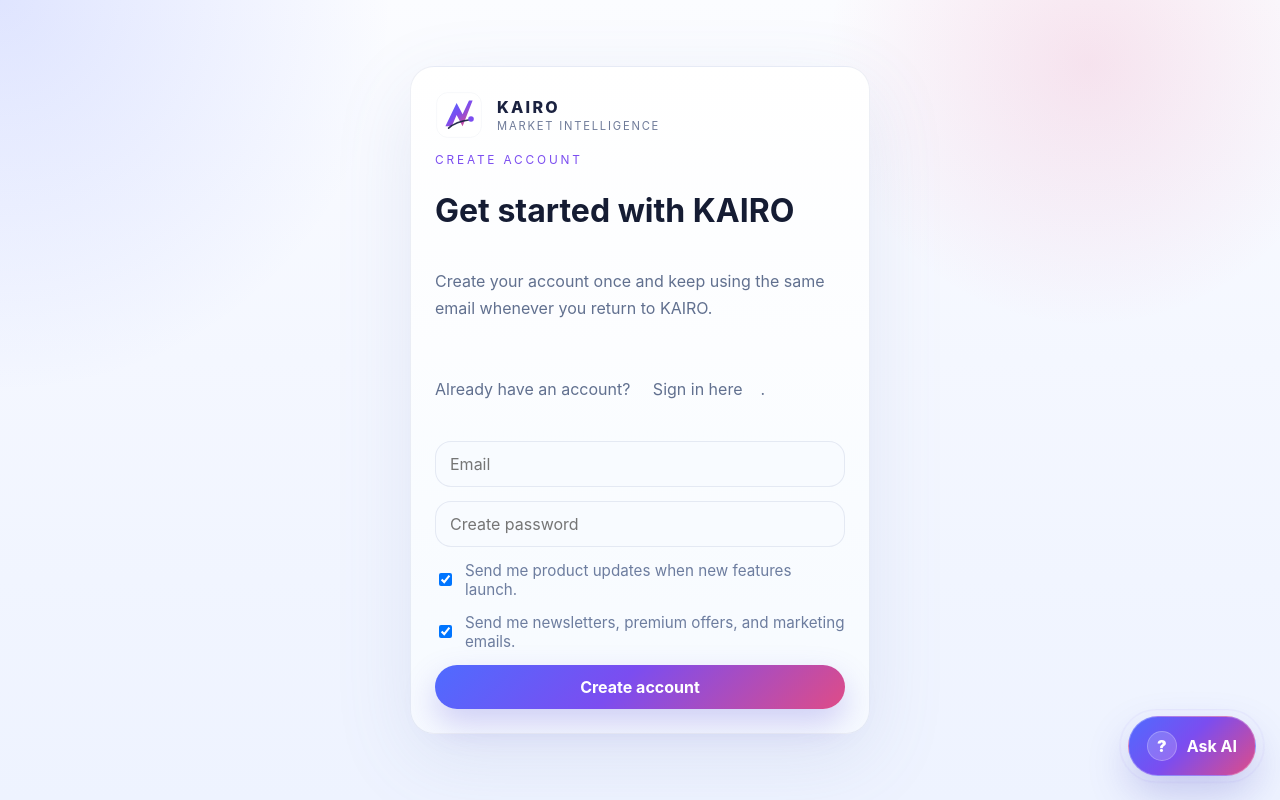
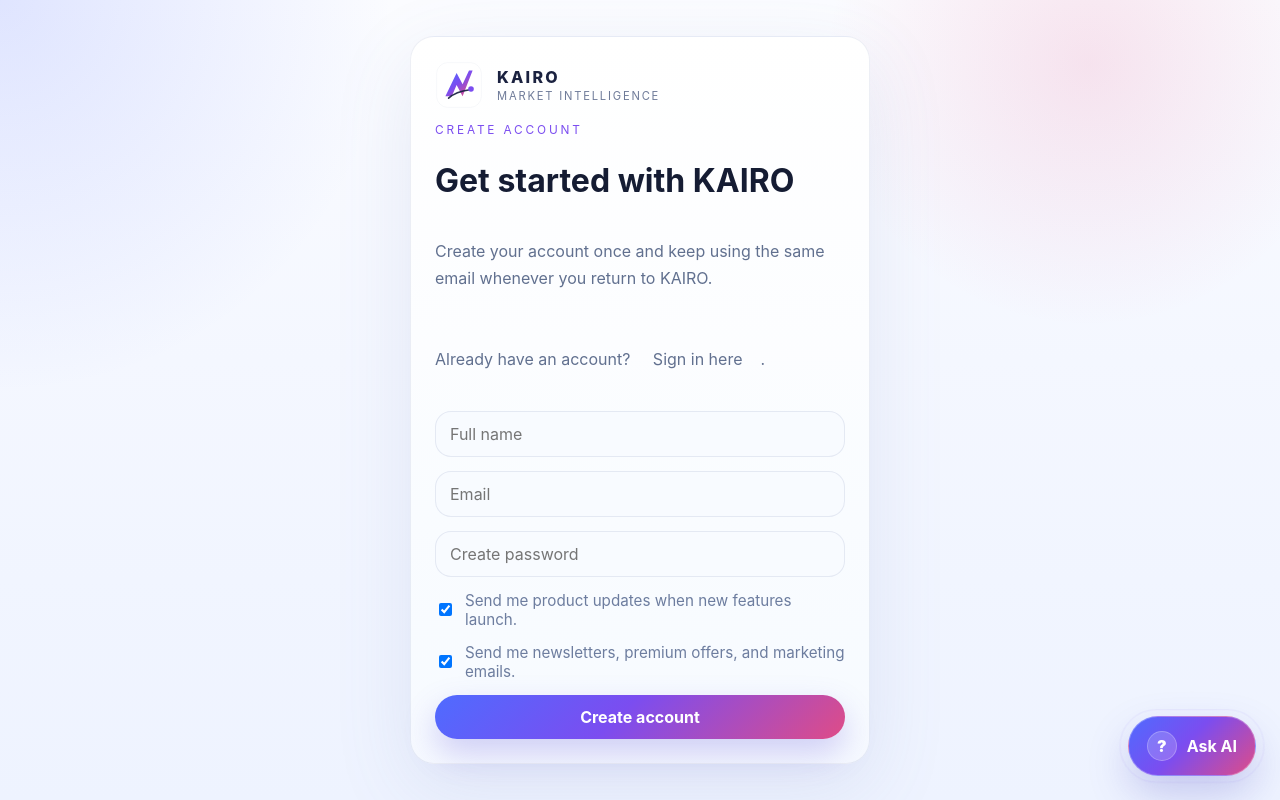
Before and after one commit to itzbrendanc/KAIRO, a Next.js app: page /signup in a window 1280 px wide. Built offline with nearby package versions, Linux system fonts and the light colour scheme; no server answers.

Commit message:
Store account names in cloud auth flow

```diff
--- a/components/auth/auth-form.tsx
+++ b/components/auth/auth-form.tsx
@@ -13,6 +13,7 @@
   showGoogle: boolean;
 }) {
   const router = useRouter();
+  const [name, setName] = useState("");
   const [email, setEmail] = useState("");
   const [password, setPassword] = useState("");
   const [marketingOptIn, setMarketingOptIn] = useState(true);
@@ -50,6 +51,7 @@
       method: "POST",
       headers: { "Content-Type": "application/json" },
       body: JSON.stringify({
+        name: name.trim(),
         email: normalizedEmail,
         password,
         marketingOptIn,
@@ -161,6 +163,15 @@
           </button>
         ) : null}
 
+        {mode === "signup" ? (
+          <input
+            className="text-input"
+            type="text"
+            placeholder="Full name"
+            value={name}
+            onChange={(event) => setName(event.target.value)}
+          />
+        ) : null}
         <input
           className="text-input"
           type="email"
--- a/pages/api/auth/signup.ts
+++ b/pages/api/auth/signup.ts
@@ -13,12 +13,14 @@
       return res.status(405).json({ error: "Method not allowed." });
     }
 
-    const { email, password, marketingOptIn, productUpdatesOptIn } = req.body as {
+    const { name, email, password, marketingOptIn, productUpdatesOptIn } = req.body as {
+      name?: string;
       email?: string;
       password?: string;
       marketingOptIn?: boolean;
       productUpdatesOptIn?: boolean;
     };
+    const normalizedName = name?.trim();
     const normalizedEmail = email?.trim().toLowerCase();
 
     if (!normalizedEmail || !normalizedEmail.includes("@")) {
@@ -36,6 +38,7 @@
 
     const passwordHash = await bcrypt.hash(password, 10);
     const user = await createEmailUser({
+      name: normalizedName || normalizedEmail.split("@")[0],
       email: normalizedEmail,
       passwordHash,
       marketingOptIn: Boolean(marketingOptIn),
```
